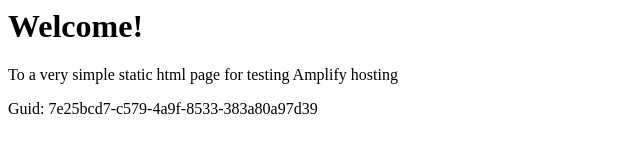
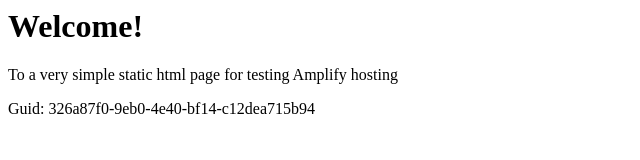
Before and after one commit to aws-aemilia-sin/Github-PR-Commit-Integration-Test-DoNotTouch-GitHubWebhookPushCanaryTest-v1-prod-ap-southeast-1, a website: page src/index.html in a window 1280 px wide. Shown: the full height of the page, 0-640 px from the left. Drawn offline with Linux system fonts and the light colour scheme.

Commit message:
commit from integ tests

```diff
--- a/src/index.html
+++ b/src/index.html
@@ -12,6 +12,6 @@
 <body>
     <h1>Welcome!</h1>
     <p>To a very simple static html page for testing Amplify hosting</p>
-    <p>Guid: 7e25bcd7-c579-4a9f-8533-383a80a97d39</p></body>
+    <p>Guid: 326a87f0-9eb0-4e40-bf14-c12dea715b94</p></body>
 
 </html>
```
